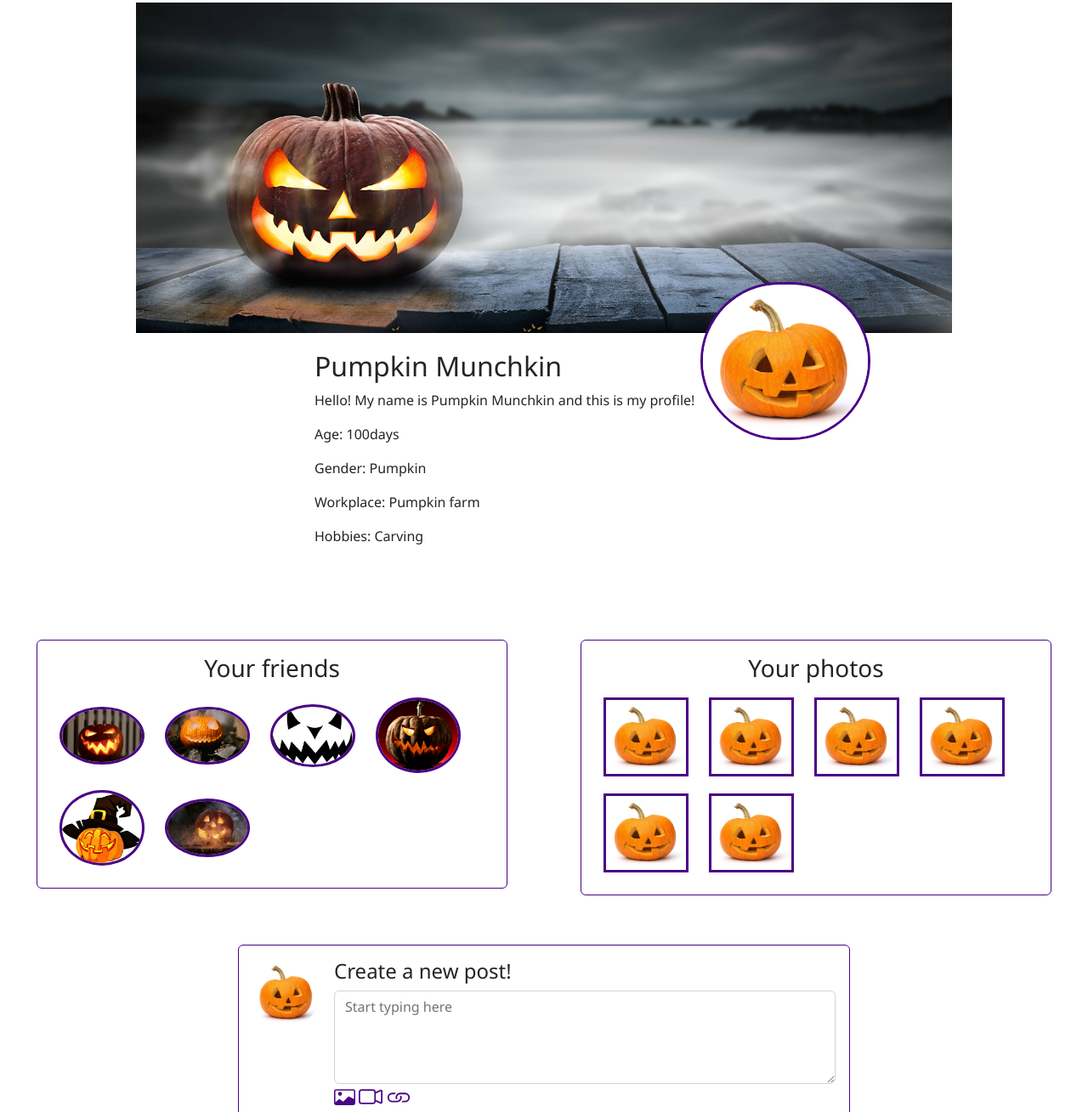
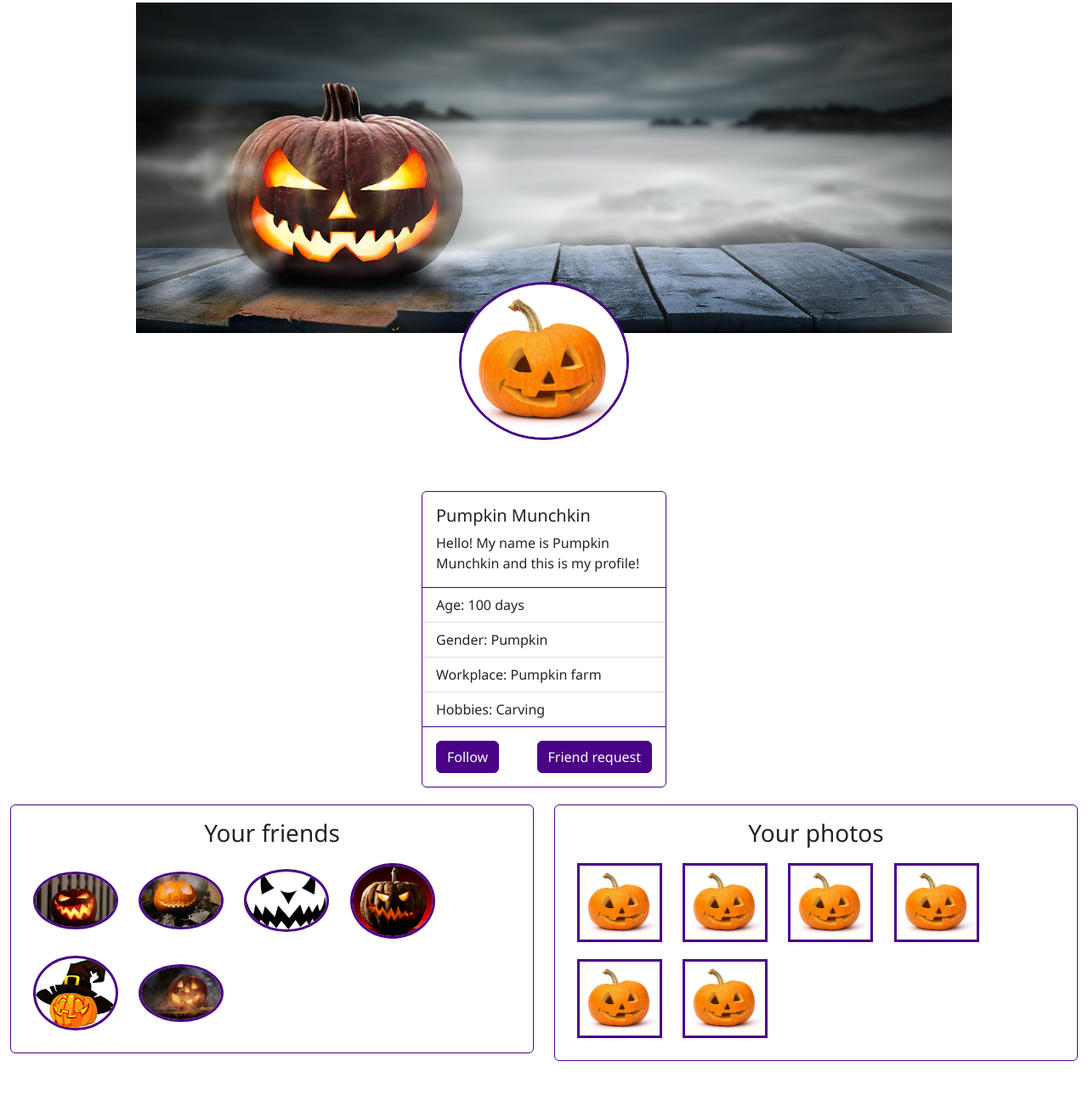
Before and after one commit to MariceAshtiani/MyFriends, a website: page profile.html in a window 1280 px wide. Shown: the part 171-1480 px from the top of the page at 85% size. Drawn offline with nearby package versions, Linux system fonts and the light colour scheme.

Commit message:
Fixed layout on profile

```diff
--- a/profile.html
+++ b/profile.html
@@ -42,16 +42,24 @@
       <div class="header">
         <img src="images/header-image.jpg" alt="this is your header image" class="header-image">
       </div>
-      <div class="profile">
-        <img src="images/profile-picture.jpg" alt="this is your profile picture" class="profile-picture">
-      </div>
-      <div class="profile-text">
-        <h2>Pumpkin Munchkin</h2>
-        <p>Hello! My name is Pumpkin Munchkin and this is my profile!</p>
-        <p>Age: 100days</p>
-        <p>Gender: Pumpkin</p>
-        <p>Workplace: Pumpkin farm</p>
-        <p>Hobbies: Carving</p>
+
+      <div class="profile-content">
+        <img src="images/profile-picture.jpg" class="profile-picture rounded-circle border-primary" alt="profile picture">
+      <div class="card border-primary" style="width: 18rem;">
+        <div class="card-body">
+          <h5 class="card-title">Pumpkin Munchkin</h5>
+          <p class="card-text">Hello! My name is Pumpkin Munchkin and this is my profile!</p>
+        </div>
+        <ul class="list-group list-group-flush">
+          <li class="list-group-item">Age: 100 days</li>
+          <li class="list-group-item">Gender: Pumpkin</li>
+          <li class="list-group-item">Workplace: Pumpkin farm</li>
+          <li class="list-group-item">Hobbies: Carving</li>
+        </ul>
+        <div class="card-body profile-buttons">
+          <button type="button" class="btn btn-primary">Follow</button>
+          <button type="button" class="btn btn-primary">Friend request</button>
+        </div>
       </div>
     </div>
 
--- a/src/scss/parts/_profile.scss
+++ b/src/scss/parts/_profile.scss
@@ -16,30 +16,20 @@
     position: relative;
 }
 
+
 .profile-picture {
     max-width: map-get($container-max-widths, xxsm);
     width: 100%;
     border: solid $border-color;
-    border-radius: $border-radius-pill;
     position: relative;
-    float: right;
-    margin-right: 20%;
     top: -60px;
-}
-
-.profile-text {
-    max-width: map-get($container-max-widths, sm);
-    width:100%;
-    margin: auto;
-    margin-bottom: 100px;
-    padding-top: 20px;
+    right: -50%;
+    transform: translateX(-50%);
 }
 
 .card {
-    max-width: map-get($container-max-widths, md);
-    width:90%;
     margin: 0 auto;
-    margin-top: 10px;
+    margin-bottom: 20px;
 }
 
 .profiles img{
@@ -72,6 +62,11 @@
     padding-bottom: 10px;
 }
 
+.profile-buttons {
+    display: flex;
+    justify-content: space-between;
+}
+
 .icons a{
     text-decoration: none;
 }
```
Also changed, not shown: dist/css/styles.css, 1 other file.
